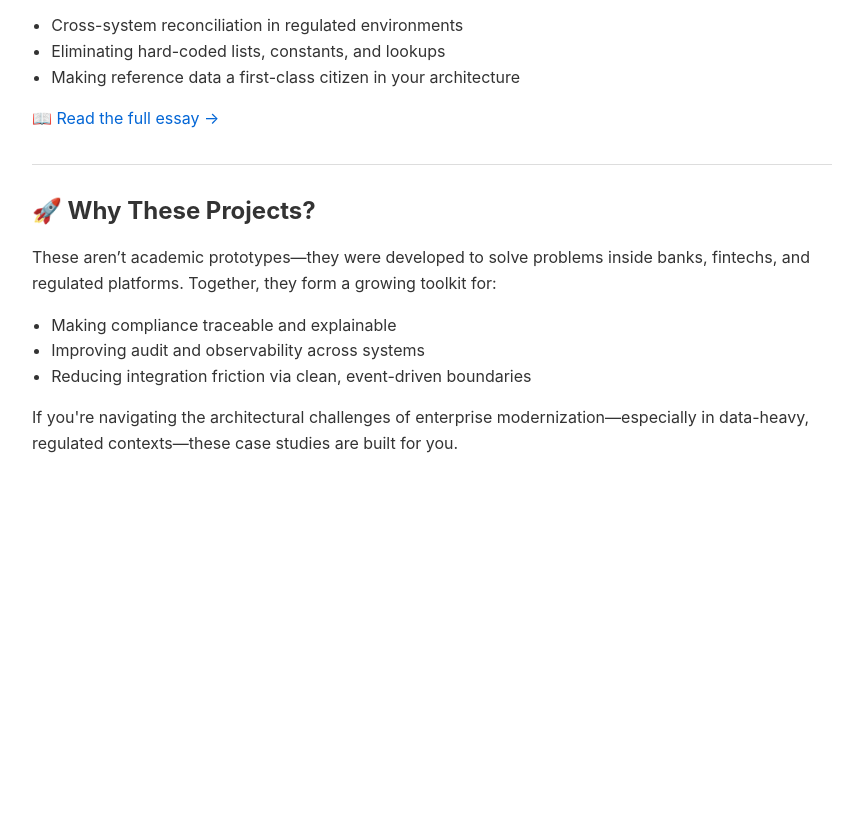
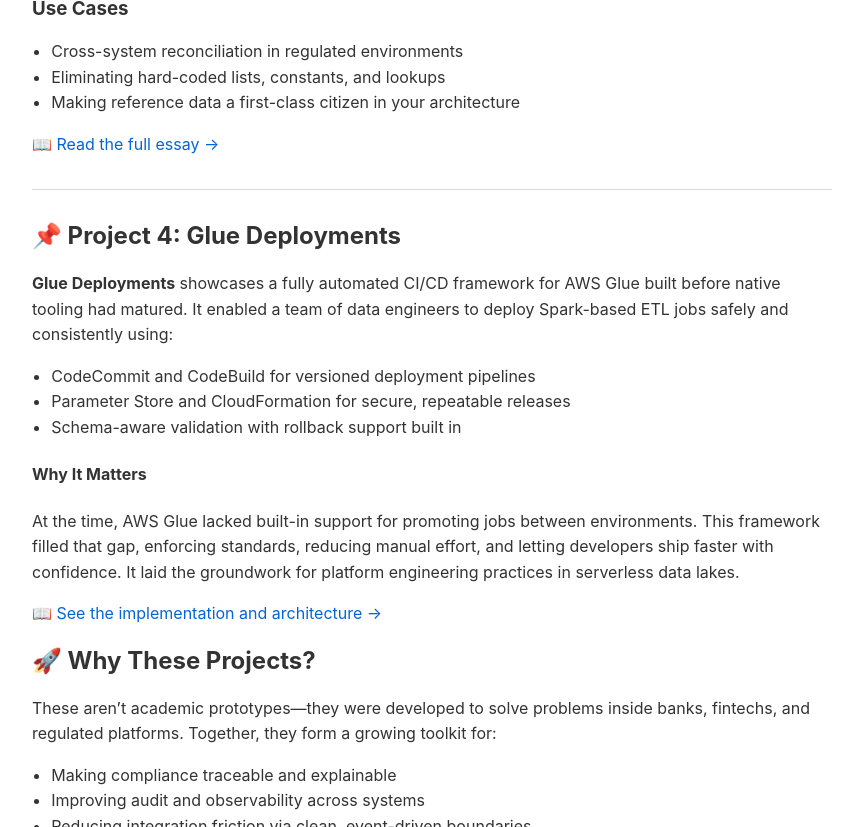
Before and after one commit to avandaleJohn/projects, a plain HTML site: page docs/index.html in a window 1280 px wide. Shown: the part 1628-2455 px from the top of the page, without its empty margins (208-1059 px from the left). Before the commit the page ends 2117 px from the top, so only its background shows below. Drawn offline with Linux system fonts and the light colour scheme.

Commit message:
added in glue deployments

```diff
--- a/docs/index.html
+++ b/docs/index.html
@@ -54,6 +54,7 @@
     <li>📄 <a href="https://avandalejohn.github.io/event-stream/" target="_blank">EventStream — Centralized Change Events in SQL Server</a></li>
     <li>📄 <a href="https://avandalejohn.github.io/rethinking-restrictions/" target="_blank">Rethinking Restrictions — A New Model for Rule Application</a></li>
     <li>📄 <a href="https://avandalejohn.github.io/project-yellow/" target="_blank">Project Yellow — Reference Data for a Regulated World</a></li>
+    <li>📄 <a href="https://avandalejohn.github.io/glue-deployments/" target="_blank">Glue Deployments - Automating AWS Glue Deployment at Scale</a></li>
   </ul>
 
   <hr>
@@ -121,6 +122,26 @@
 
   <hr>
 
+  <div class="project">
+  <h2>📌 Project 4: Glue Deployments</h2>
+  <p>
+    <strong>Glue Deployments</strong> showcases a fully automated CI/CD framework for AWS Glue built before native tooling had matured. It enabled a team of data engineers to deploy Spark-based ETL jobs safely and consistently using:
+  </p>
+  <ul>
+    <li>CodeCommit and CodeBuild for versioned deployment pipelines</li>
+    <li>Parameter Store and CloudFormation for secure, repeatable releases</li>
+    <li>Schema-aware validation with rollback support built in</li>
+  </ul>
+  <h4>Why It Matters</h4>
+  <p>
+    At the time, AWS Glue lacked built-in support for promoting jobs between environments. This framework filled that gap, enforcing standards, reducing manual effort, and letting developers ship faster with confidence. It laid the groundwork for platform engineering practices in serverless data lakes.
+  </p>
+  <p>
+    📖 <a href="https://avandalejohn.github.io/glue-deployments/">See the implementation and architecture →</a>
+  </p>
+</div>
+
+
   <h2>🚀 Why These Projects?</h2>
 
   <p>These aren’t academic prototypes—they were developed to solve problems inside banks, fintechs, and regulated platforms. Together, they form a growing toolkit for:</p>
```
